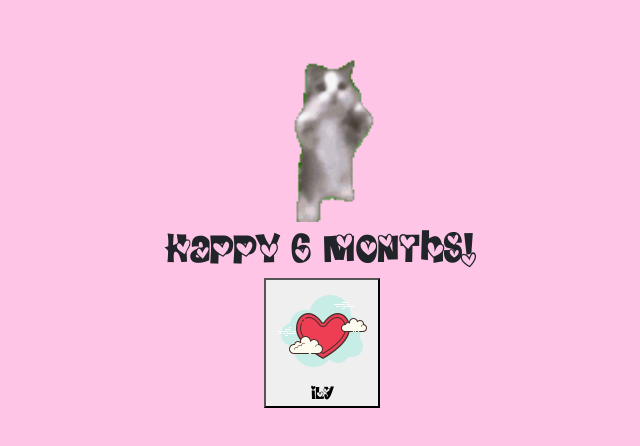
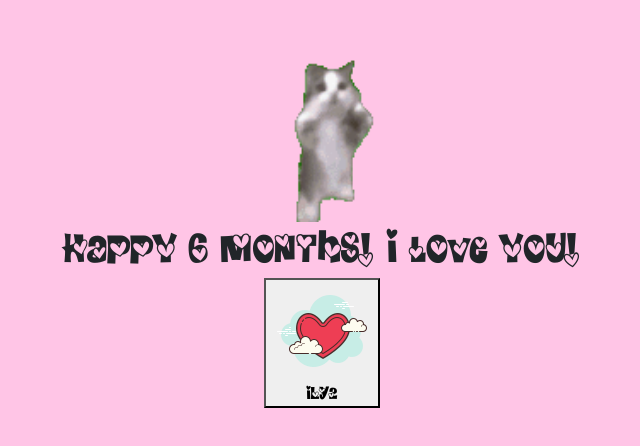
Before and after one commit to mmunozvaltierra/mmunozvaltierra.github.io, a React (Create React App) app: page /happy6months in a window 1280 px wide. Shown: the part 118-564 px from the top of the page, without its empty margins (318-958 px from the left). Built offline with nearby package versions, Linux system fonts and the light colour scheme.

Commit message:
Add an ily msg

```diff
--- a/src/pages/Landing.js
+++ b/src/pages/Landing.js
@@ -6,12 +6,12 @@ export const Landing = () => {
     return (
         <div style={{textAlign: 'center', fontFamily:"Hearts"}}>
             <img style={{width: '25%'}} src={logo} />
-            <h1>Happy 6 Months!</h1>
+            <h1>Happy 6 Months! I love you!</h1>
             <Link to="/lovemeplease">
                 <button>
                     <img src={heart} />
                     <br/>
-                    ILY
+                    ILY2
                 </button>
             </Link>
         </div>
```
